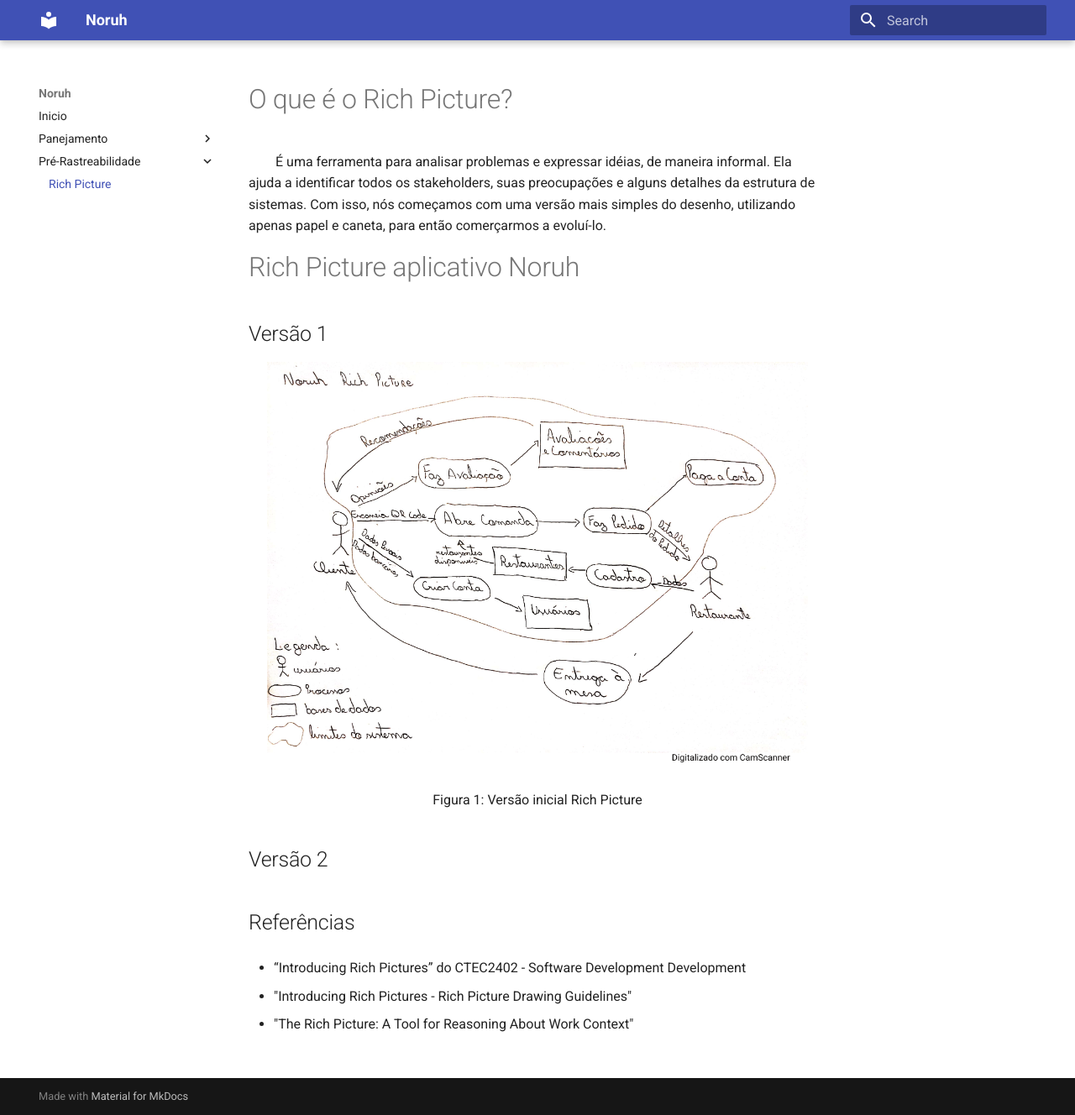
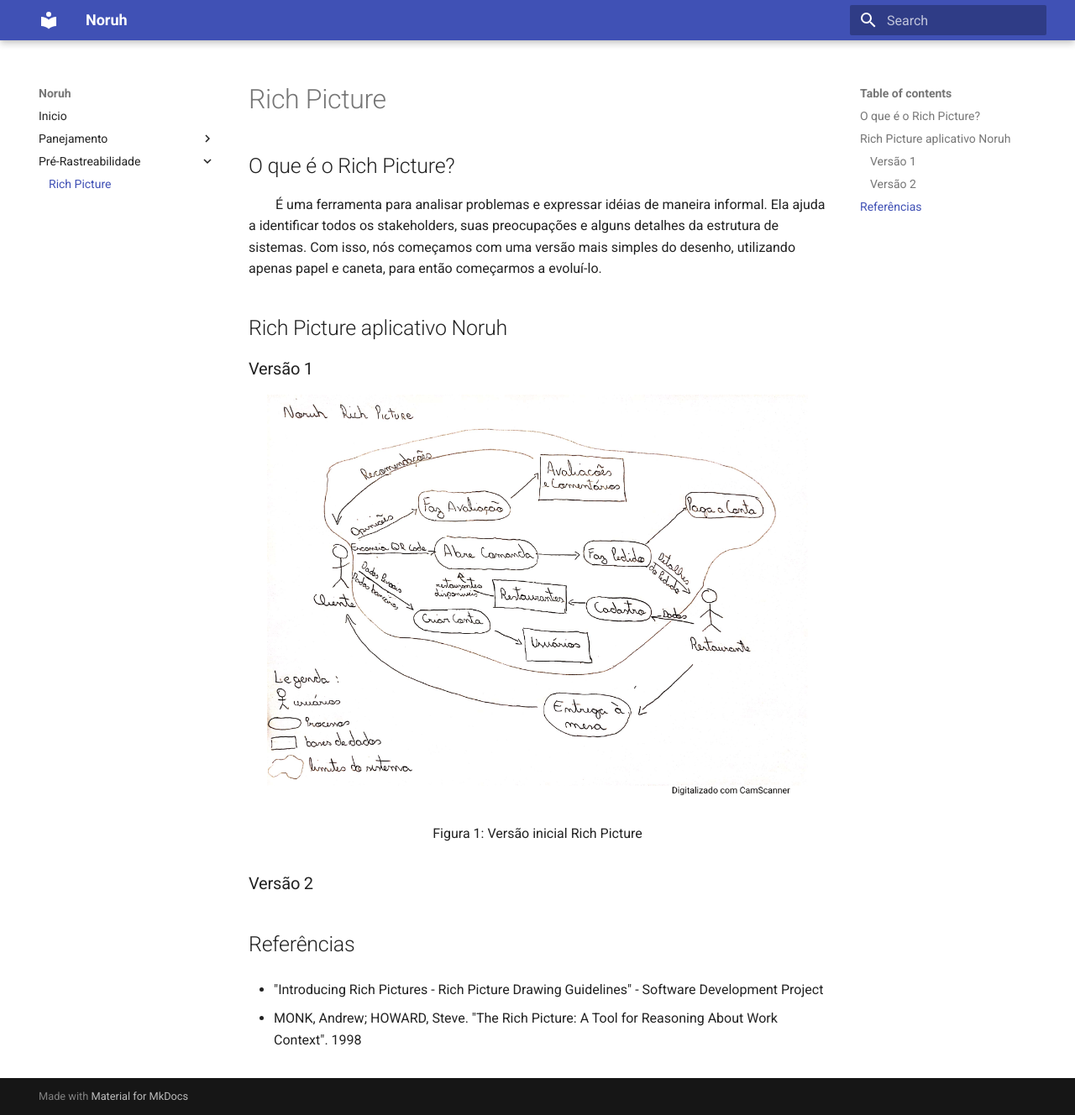
Before and after one commit to Thiab394/2022.1-Noruh, an MkDocs documentation site: the page built from docs/pre-rastreabilidade/RichPicture.md, in a window 1280 px wide and 1328 px high. Shown: the whole window at 84% size. Built offline with MkDocs 1.6.1 and Material for MkDocs 9.7.7, drawn with Linux system fonts in a browser that asks for light colours.

Commit message:
Corrigindo erros de ortografia

```diff
--- a/docs/pre-rastreabilidade/RichPicture.md
+++ b/docs/pre-rastreabilidade/RichPicture.md
@@ -1,9 +1,11 @@
-# O que é o Rich Picture?
+# Rich Picture
 
-&emsp;&emsp;É uma ferramenta para analisar problemas e expressar idéias, de maneira informal. Ela ajuda a identificar todos os stakeholders, suas preocupações e alguns detalhes da estrutura de sistemas. Com isso, nós começamos com uma versão mais simples do desenho, utilizando apenas papel e caneta, para então comerçarmos a evoluí-lo.
+## O que é o Rich Picture?
 
-# Rich Picture aplicativo Noruh
-## Versão 1
+&emsp;&emsp;É uma ferramenta para analisar problemas e expressar idéias de maneira informal. Ela ajuda a identificar todos os stakeholders, suas preocupações e alguns detalhes da estrutura de sistemas. Com isso, nós começamos com uma versão mais simples do desenho, utilizando apenas papel e caneta, para então começarmos a evoluí-lo.
+
+## Rich Picture aplicativo Noruh
+### Versão 1
 
 ![Rich Picture de baixa fidelidade](../assets/richPictures/RichPictureV1.png)
 
@@ -11,11 +13,9 @@
 Figura 1: Versão inicial Rich Picture
 </center>
 
-## Versão 2
+### Versão 2
 
 ## Referências
-- “Introducing Rich Pictures” do CTEC2402 - Software Development Development
+- "Introducing Rich Pictures - Rich Picture Drawing Guidelines" - Software Development Project
 
-- "Introducing Rich Pictures - Rich Picture Drawing Guidelines"
-
-- "The Rich Picture: A Tool for Reasoning About Work Context"
+- MONK, Andrew; HOWARD, Steve. "The Rich Picture: A Tool for Reasoning About Work Context". 1998
```
Also changed, not shown: README.md (+2 -2 lines), docs/index.md (+3 -0 lines), docs/planejamento/cronograma.md (+3 -0 lines).
